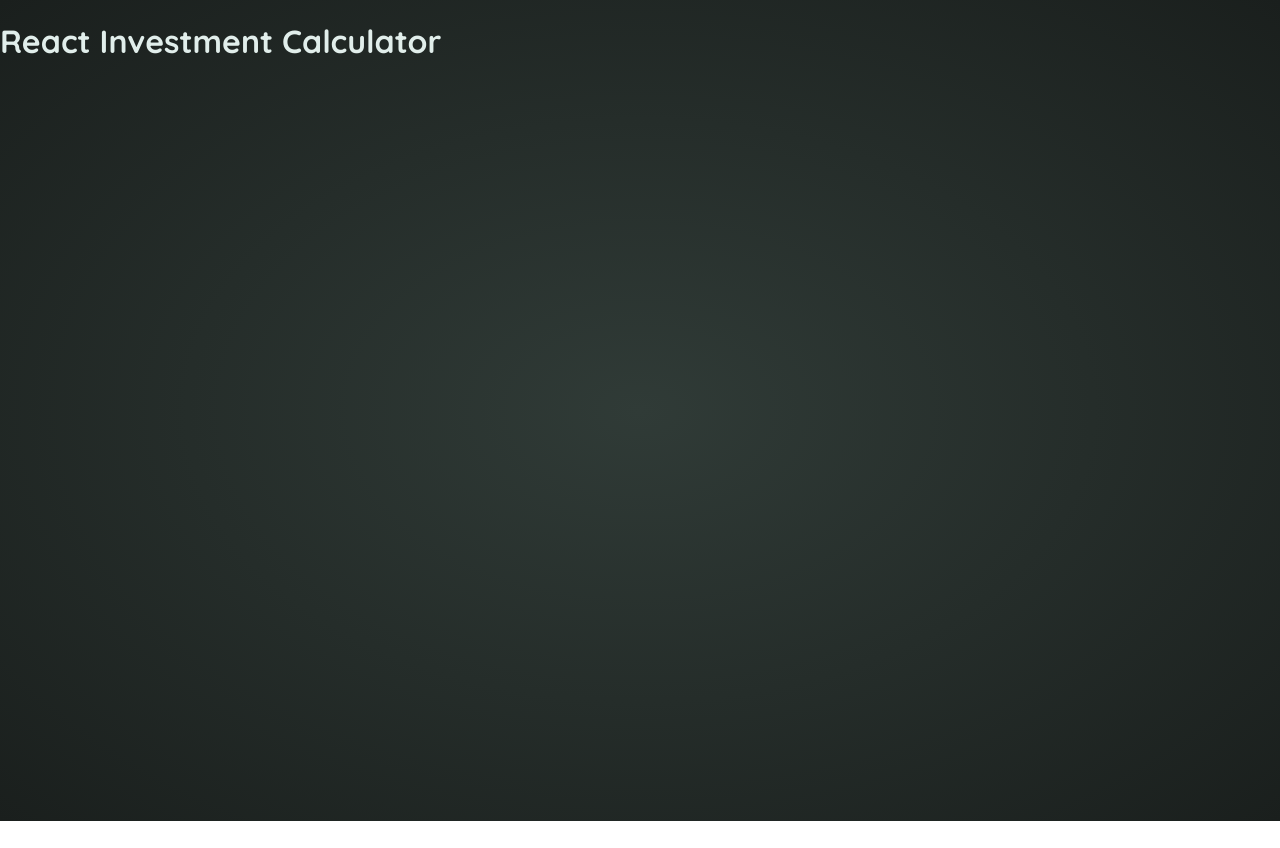
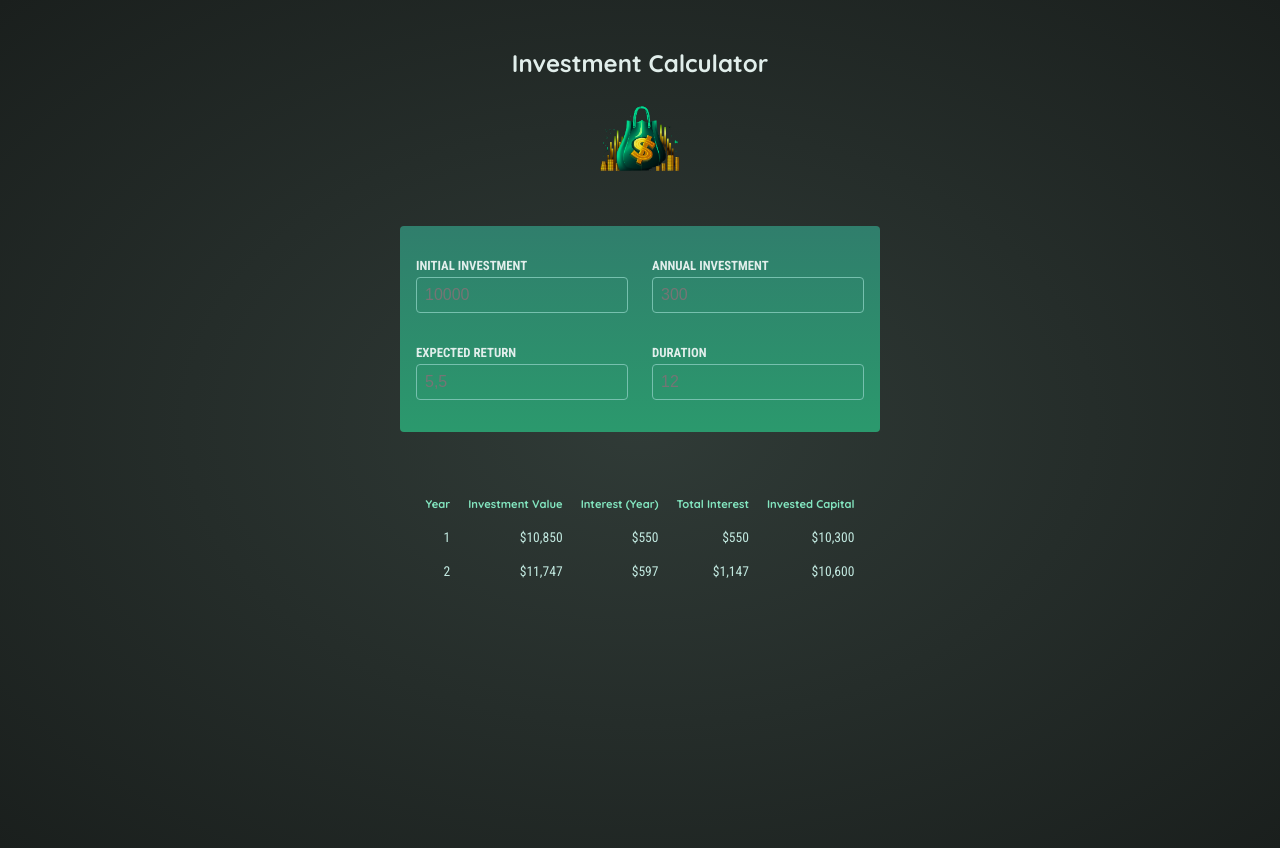
Before and after one commit to DakouriKobri/investment-calculator-react.js, a React (Vite) app: page / in a window 1280 px wide. Before the commit the page ends 821 px from the top, so only its background shows below. Built offline with nearby package versions, Linux system fonts and the light colour scheme.

Commit message:
Add static structure/view of the app

```diff
--- a/index.html
+++ b/index.html
@@ -5,10 +5,33 @@
   <meta charset="UTF-8" />
   <link rel="icon" type="image/svg+xml" href="/investment-calculator-logo.png" />
   <meta name="viewport" content="width=device-width, initial-scale=1.0" />
+  <style>
+    #header {
+      text-align: center;
+      margin: 3rem auto;
+    }
+
+
+    #header img {
+      width: 5rem;
+      height: 5rem;
+      object-fit: contain;
+      background-color: transparent;
+    }
+
+    #header h1 {
+      font-size: 1.5rem;
+    }
+  </style>
   <title>Investment Calculator | React & Vite</title>
 </head>
 
 <body>
+  <header id="header">
+    <h1>Investment Calculator</h1>
+    <img src="investment-calculator-logo.png"
+      alt="Abstract image of dollar symbol on a money bag next to a pile of coins and investment chart">
+  </header>
   <div id="root"></div>
   <script type="module" src="/src/main.jsx"></script>
 </body>
--- a/src/App.jsx
+++ b/src/App.jsx
@@ -1,7 +1,62 @@
 function App() {
   return (
-    <h1>React Investment Calculator</h1>
-  )
+    <main>
+      <div id="user-input">
+        <div className="input-group">
+          <p>
+            <label htmlFor="investment">Initial Investment</label>
+            <input type="text" placeholder="10000" />
+          </p>
+
+          <p>
+            <label htmlFor="investment">Annual Investment</label>
+            <input type="text" placeholder="300" />
+          </p>
+        </div>
+
+        <div className="input-group">
+          <p>
+            <label htmlFor="investment">Expected Return</label>
+            <input type="text" placeholder="5,5" />
+          </p>
+
+          <p>
+            <label htmlFor="investment">Duration</label>
+            <input type="text" placeholder="12" />
+          </p>
+        </div>
+      </div>
+
+      <table id="result">
+        <thead>
+          <tr>
+            <th>Year</th>
+            <th>Investment Value</th>
+            <th>Interest (Year)</th>
+            <th>Total Interest</th>
+            <th>Invested Capital</th>
+          </tr>
+        </thead>
+
+        <tbody>
+          <tr>
+            <td>1</td>
+            <td>$10,850</td>
+            <td>$550</td>
+            <td>$550</td>
+            <td>$10,300</td>
+          </tr>
+          <tr>
+            <td>2</td>
+            <td>$11,747</td>
+            <td>$597</td>
+            <td>$1,147</td>
+            <td>$10,600</td>
+          </tr>
+        </tbody>
+      </table>
+    </main>
+  );
 }
 
-export default App
+export default App;
--- a/src/index.css
+++ b/src/index.css
@@ -12,23 +12,6 @@ body {
   background: radial-gradient(#303b37, #1a1f1d);
   color: #e1eeeb;
   min-height: 100vh;
-}
-
-#header {
-  text-align: center;
-  margin: 3rem auto;
-}
-
-
-#header img {
-  width: 5rem;
-  height: 5rem;
-  object-fit: contain;
-  background-color: transparent;
-}
-
-#header h1 {
-  font-size: 1.5rem;
 }
 
 #user-input {
@@ -49,7 +32,7 @@ body {
   display: block;
   margin-bottom: 0.25rem;
   font-family: 'Roboto Condensed', sans-serif;
-  font-size: 0.5rem;
+  font-size: 0.8rem;
   font-weight: bold;
   text-transform: uppercase;
 }
```
